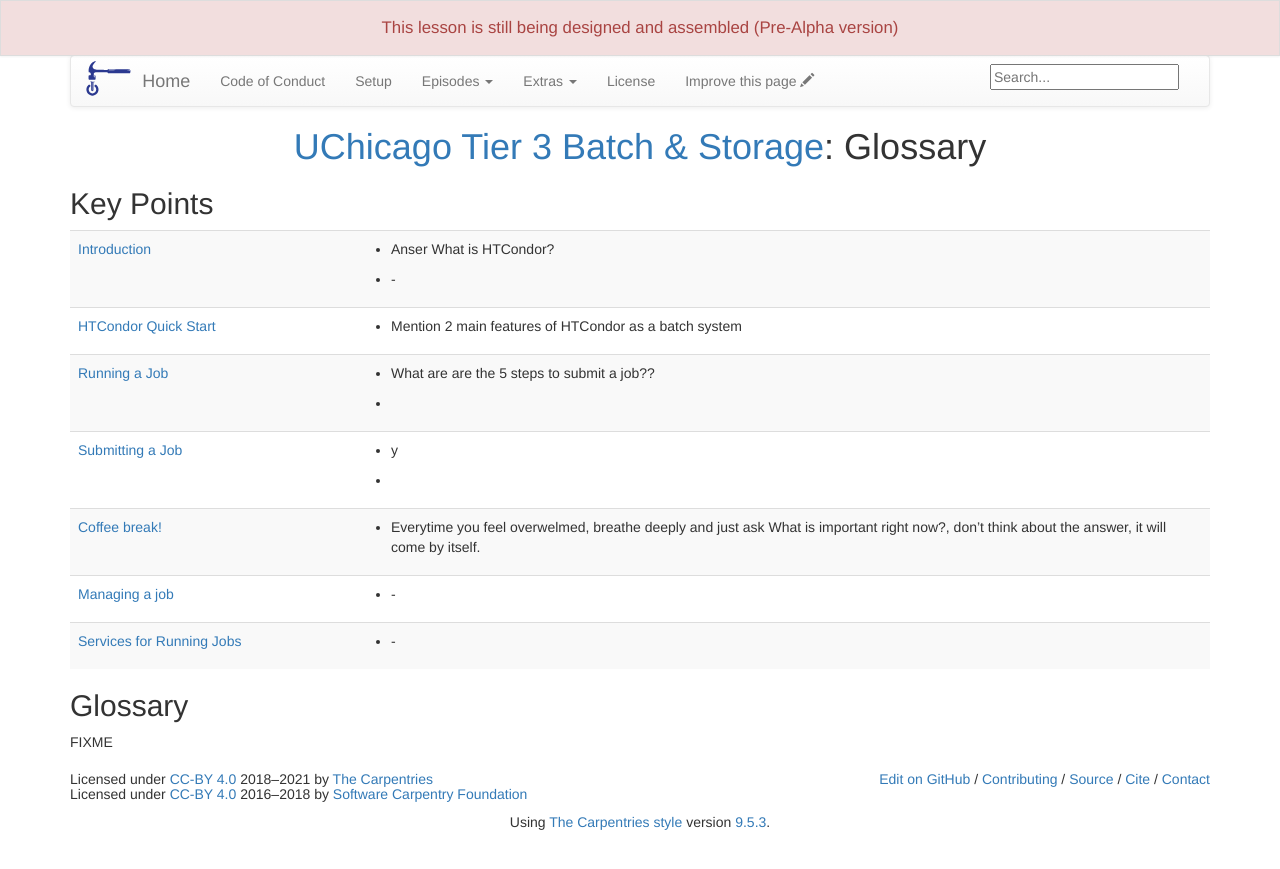
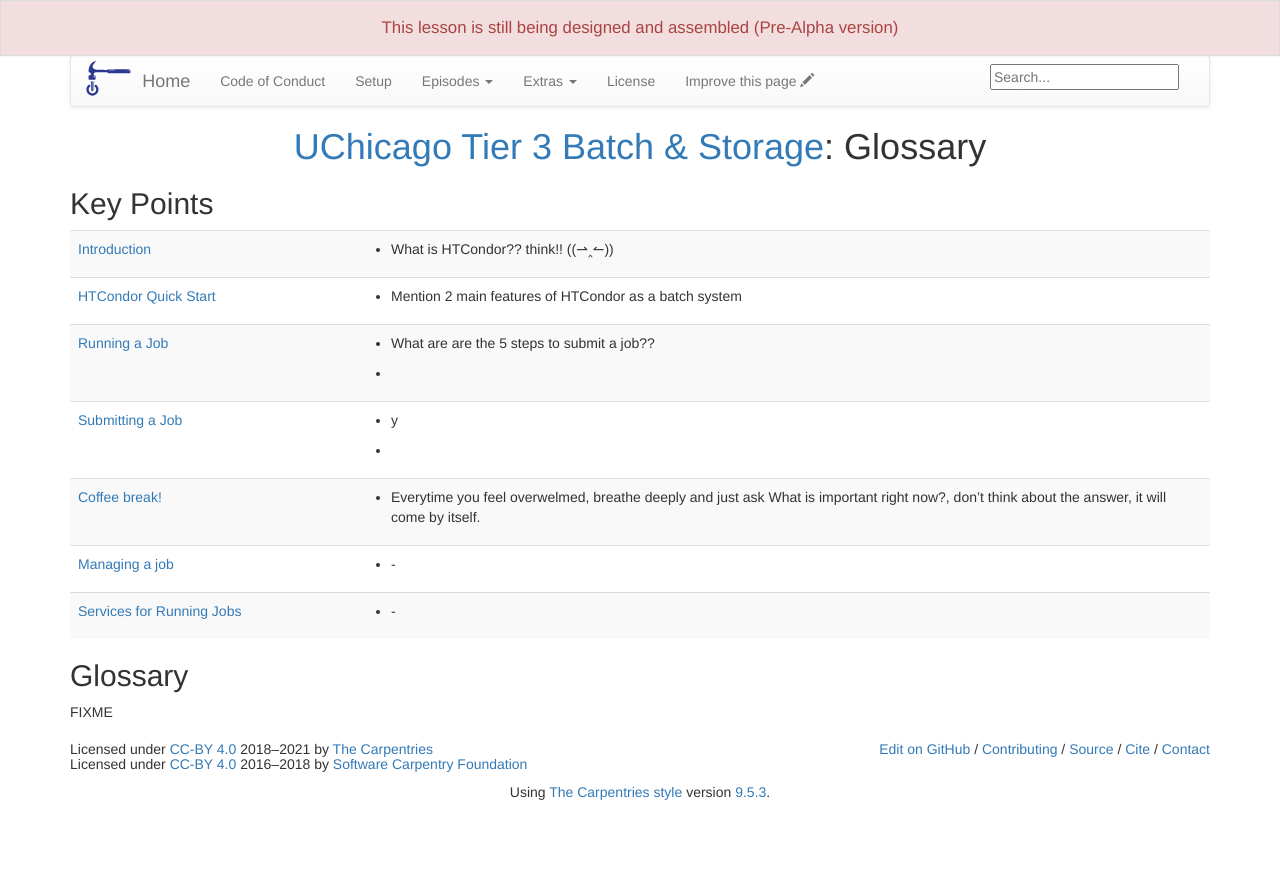
Before and after one commit to Cecilia-Duran/chicago_tier3_batch_and_storage, a Jekyll site: the page built from reference.md, in a window 1280 px wide. Shown: the top 869 px of the page. Built offline with Jekyll 4.4.1, drawn with Linux system fonts in a browser that asks for light colours; our own code applies the rules of GitHub Pages for plain Markdown files.

Commit message:
Update 01-introduction.md

```diff
--- a/_episodes/01-introduction.md
+++ b/_episodes/01-introduction.md
@@ -9,8 +9,7 @@ objectives:
 - "Understand what is HTCondor"
 - ""
 keypoints:
-- "Anser What is HTCondor?"
-- "-"
+- "What is HTCondor?? think!! ((⇀‸↼))"
 ---
 
 
```
